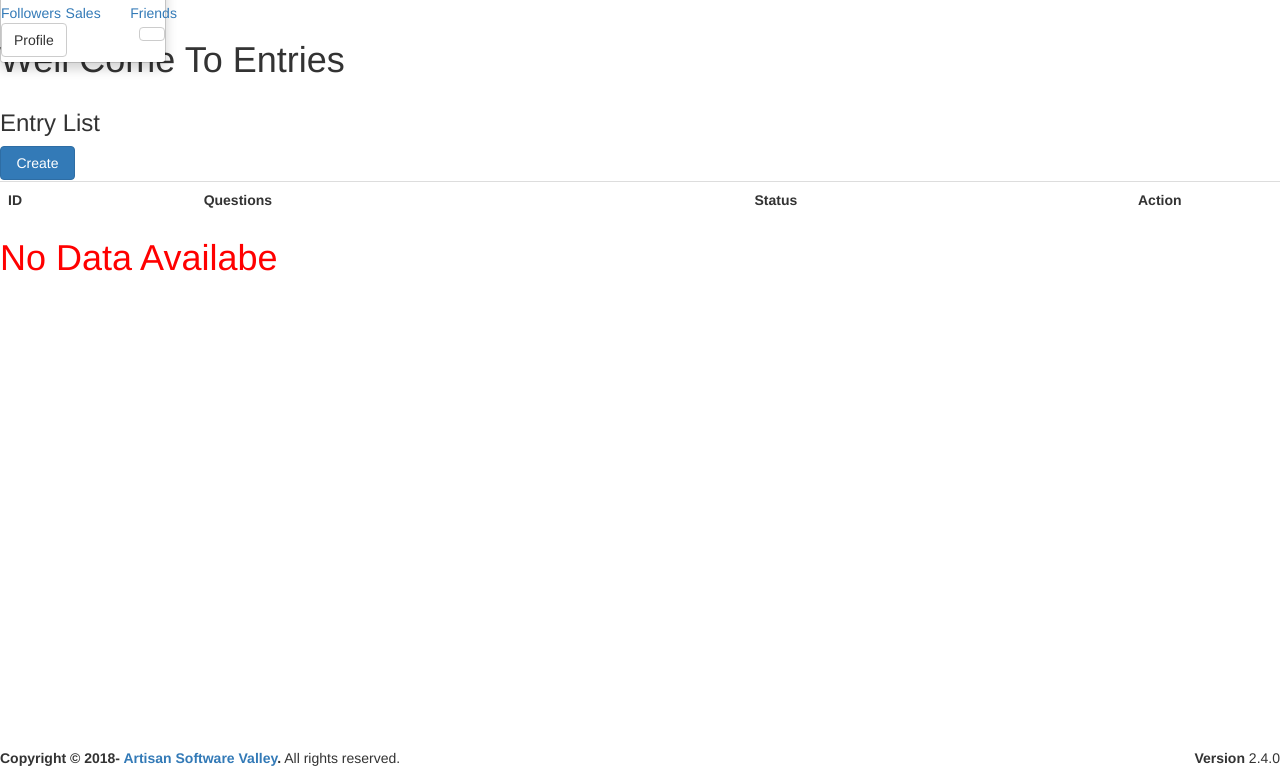
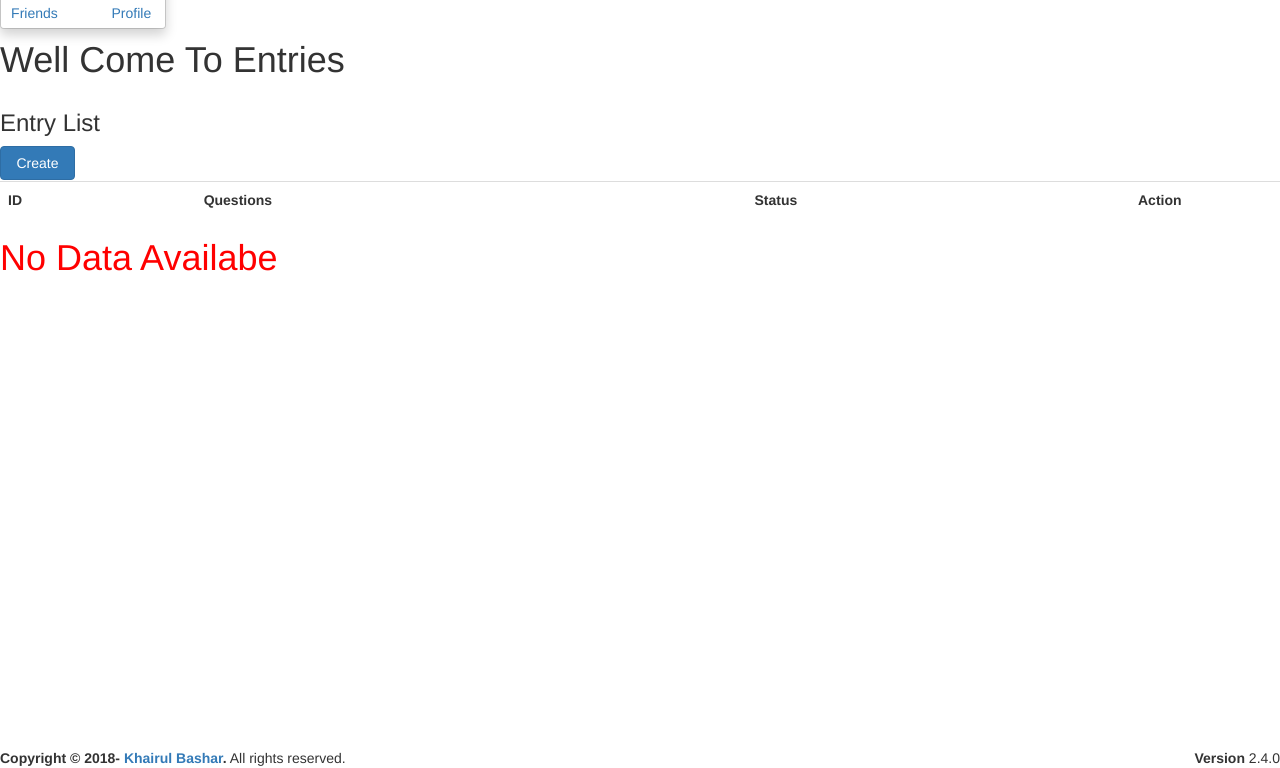
Before and after one commit to Khairulbashar010/Django-Crud-with-REST-and-Admin-LTE-Templet, a Django app: page / in a window 1280 px wide, after a click on "Khairul". Shown: the part 146-914 px from the top of the page. Run offline with Django 3.2, Linux system fonts and the light colour scheme; lists and menus that the app fills with data are empty; some libraries are stand-ins or nearby versions.

Commit message:
Small Changes

```diff
--- a/django_crud/crud/templates/crud/layouts/base.html
+++ b/django_crud/crud/templates/crud/layouts/base.html
@@ -57,7 +57,7 @@
     </div>
     <strong>Copyright &copy; 2018-<?php echo date("Y"); ?>
 
-      <a href="http://www.asoftvalley.com/">Artisan Software Valley</a>.</strong> All rights
+      <a href="#">Khairul Bashar</a>.</strong> All rights
     reserved.
   </footer>
 
--- a/django_crud/crud/templates/crud/layouts/partial/topbar.html
+++ b/django_crud/crud/templates/crud/layouts/partial/topbar.html
@@ -38,33 +38,17 @@
                         <!-- Menu Body -->
                         <li class="user-body">
                             <div class="row">
-                                <div class="col-xs-4 text-center">
-                                    <a href="#">Followers</a>
+                                <div class="col-xs-6 text-center">
+                                    <a href="#">Friends</a>
                                 </div>
-                                <div class="col-xs-4 text-center">
-                                    <a href="#">Sales</a>
-                                </div>
-                                <div class="col-xs-4 text-center">
-                                    <a href="#">Friends</a>
+                                <div class="col-xs-6 text-center">
+                                    <a href="#">Profile</a>
                                 </div>
                             </div>
                             <!-- /.row -->
                         </li>
                         <!-- Menu Footer-->
                         <li class="user-footer">
-                            <div class="pull-left">
-                                <a href="#" class="btn btn-default btn-flat">Profile</a>
-                            </div>
-                            <div class="pull-right">
-                                <a class="btn btn-default btn-flat" href="%" onclick="event.preventDefault();
-                  document.getElementById('logout-form').submit();">
-
-                                </a>
-
-                                <form id="logout-form" action="#" method="POST" style="display: none;">
-
-                                </form>
-                            </div>
                         </li>
                     </ul>
                 </li>
```
